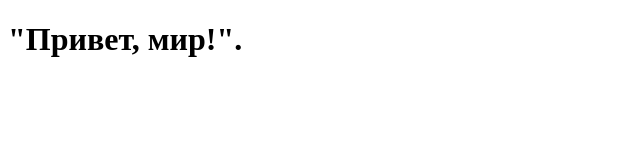
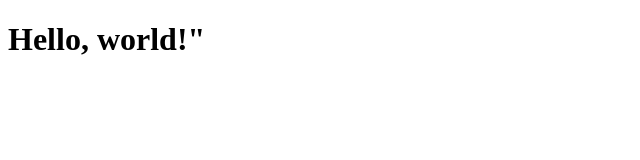
Before and after one commit to vtsekalo/hello-world2, a plain HTML site: page index.html in a window 1280 px wide. Shown: the whole page, without its empty margins (0-640 px from the left). Drawn offline with Linux system fonts and the light colour scheme.

Commit message:
Update index.html

```diff
--- a/index.html
+++ b/index.html
@@ -6,6 +6,6 @@
     <title>Document</title>
 </head>
 <body>
-    <h1>"Привет, мир!".</h1>
+    <h1>Hello, world!"</h1>
 </body>
 </html>
```
